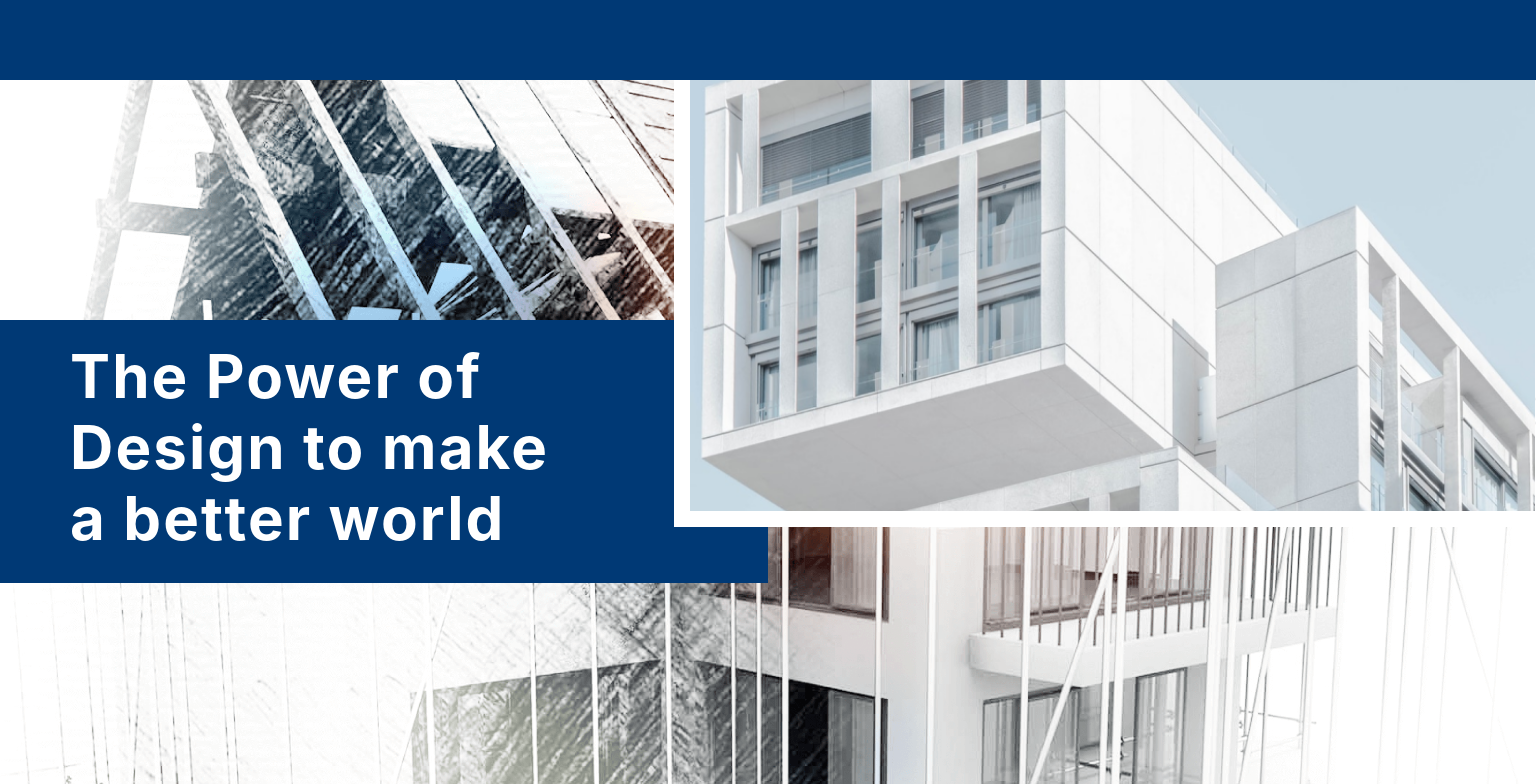
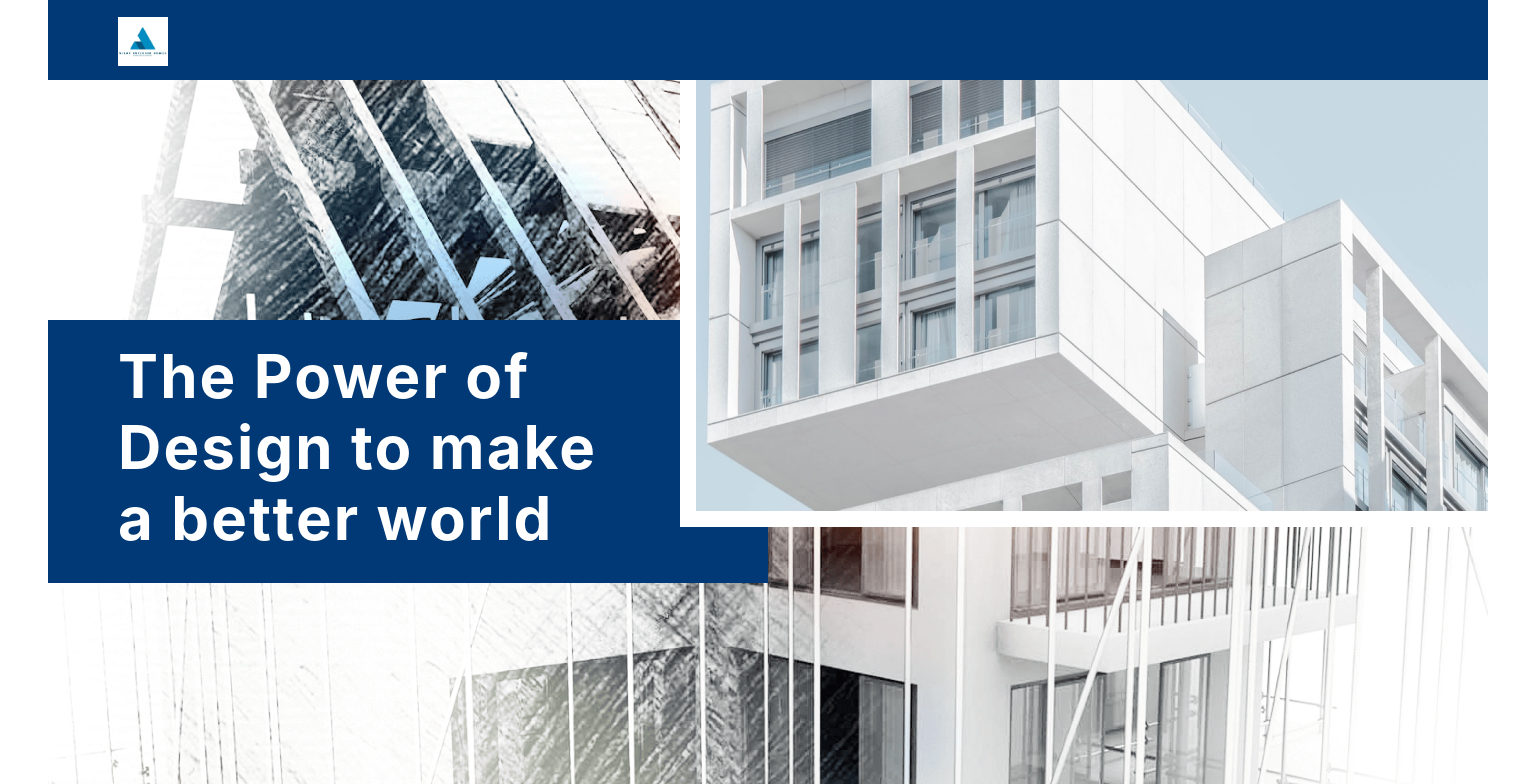
Before and after one commit to mikcheal101/nilay-homes, a React (Create React App) app: page / in a window 1536 px wide. Shown: the top 784 px of the page. Built offline with nearby package versions, Linux system fonts and the light colour scheme; some icons are missing.

Commit message:
Modifying design

```diff
--- a/src/Components/NavBar/NavBar.js
+++ b/src/Components/NavBar/NavBar.js
@@ -1,12 +1,14 @@
 import React from 'react';
 import Icon from '../Utils/Icons/Icons';
 import styles from './Navbar.module.css'
+import img from '../Utils/Img/logo.jpeg'
 
 const NavBar = ({toggleSidebar}) => {
     return (
         <div className={styles.header}>
             <div className={styles.header__container}>
-                <div><Icon name='logo' /></div>
+                {/* <div><Icon name='logo' /></div> */}
+                <div><img src={img} alt='logo' width='50px' /></div>
                 <div className={styles.hamburger} onClick={toggleSidebar}>
                     <Icon name='hamburger' />
                 </div>
--- a/src/Components/NavBar/Navbar.module.css
+++ b/src/Components/NavBar/Navbar.module.css
@@ -5,6 +5,7 @@
     top: 0;
     z-index: 900;
     width: 100%;
+
 }
 
 .header__container {
@@ -23,3 +24,10 @@
         padding: 17px 30px;
     }
 }
+
+@media  screen and (min-width: 1441px) {
+    .header {
+        width: 1440px;
+
+    }
+  }
--- a/src/index.css
+++ b/src/index.css
@@ -19,8 +19,8 @@ code {
 
 @media  screen and (min-width: 1441px) {
   body {
-    /* max-width:  1440px;
-    margin: 0 auto; */
+    max-width:  1440px;
+    margin: 0 auto;
     scroll-behavior: smooth;
   }
 }
```
Also changed, not shown: src/Components/Utils/Img/logo.jpeg (added).
